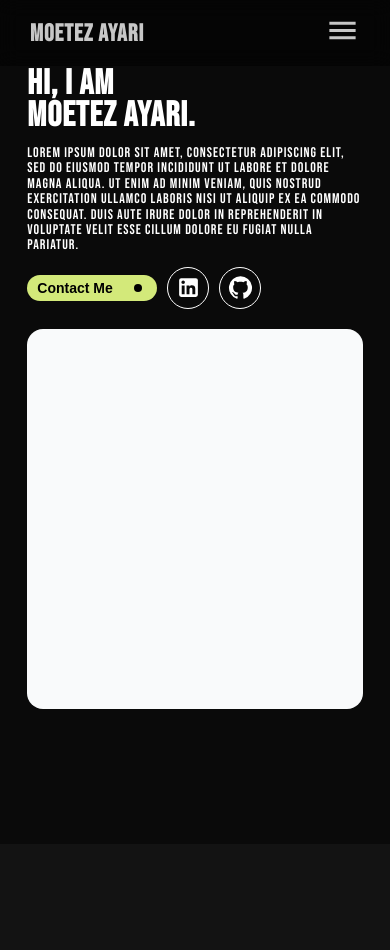
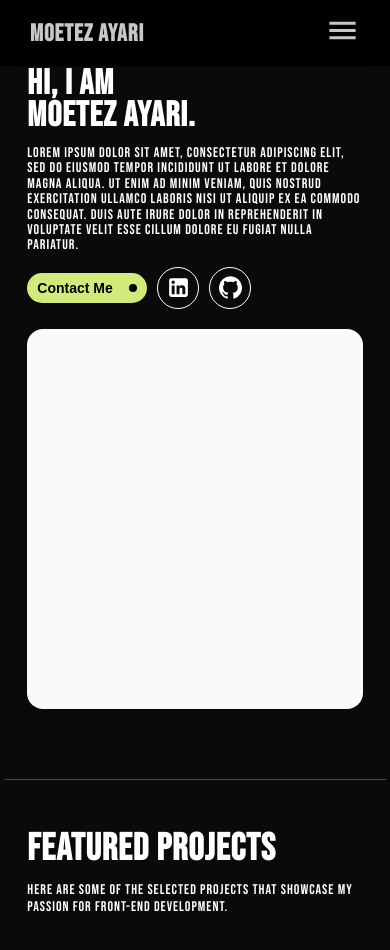
Before and after one commit to moetez96/web-portfolio, a React (Create React App) app: page / in a window 390 px wide. Shown: the top 950 px of the page. Before the commit the page ends 844 px from the top, so only its background shows below. Built offline with nearby package versions, Linux system fonts and the light colour scheme.

Commit message:
Add Projects section

```diff
--- a/src/App.css
+++ b/src/App.css
@@ -5,3 +5,12 @@
   margin: 0 auto;
   background-color: var(--primary-background-color);
 }
+
+hr {
+  background-color: #484848;
+  color: #484848;
+  border: 0;
+  height: 1px;
+  max-width: 98%;
+  margin: 60px auto;
+}
--- a/src/App.js
+++ b/src/App.js
@@ -2,6 +2,7 @@ import './App.css';
 import Navbar from "./components/layout/Navbar";
 import { useState, useEffect } from "react";
 import Home from "./components/layout/Home";
+import Projects from "./components/layout/Projects";
 
 function App() {
     const [isDark, setIsDark] = useState(() => {
@@ -21,6 +22,8 @@ function App() {
         <div className="App" data-theme={isDark ? "dark" : "light"}>
             <Navbar handleThemeChange={handleThemeChange} isDark={isDark}/>
             <Home />
+            <hr />
+            <Projects />
         </div>
     );
 }
--- /dev/null
+++ b/src/components/layout/Projects.js
@@ -0,0 +1,17 @@
+import "../../styles/projects.css"
+function Projects() {
+
+    return (
+        <div className="projects-wrapper">
+            <div className="projects-container">
+                <div className="projects-header">
+                    <h1>Featured Projects</h1>
+                    <p>Here are some of the selected projects that showcase
+                        my passion for front-end development.</p>
+                </div>
+            </div>
+        </div>
+    );
+}
+
+export default Projects;
--- a/src/index.css
+++ b/src/index.css
@@ -13,19 +13,21 @@ body {
 :root {
   --primary-background-color: #0A0A0A;
   --secondary-background-color: #1a1a1a;
-  --nav-color: rgba(0, 0, 0, 0.5);
+  --nav-color: rgba(0, 0, 0, 0.9);
   --button-text: rgba(10, 10, 10, 0.96);
   --button-hover-color: rgba(51, 51, 51, 0.96);
   --nav-text-color:#C7C7C7;
   --text-color: #FFFFFF;
+  --nav-divider-color: #202528;
 }
 
 [data-theme="light"] {
   --primary-background-color: #faf8f8;
   --secondary-background-color: #F9FAFB;
-  --nav-color: rgba(255, 255, 255, 0.5);
+  --nav-color: rgba(255, 255, 255, 0.9);
   --button-text: rgba(240, 240, 240, 0.96);
   --button-hover-color: rgba(199, 199, 199, 0.96);
   --nav-text-color:#383838;
   --text-color: #000000FF;
+  --nav-divider-color: #DFDAD7;
 }
--- a/src/styles/home.css
+++ b/src/styles/home.css
@@ -207,15 +207,15 @@
     .profile-contact-btns {
         gap: 10px;
         > button {
-            height: 26px;
-            min-width: 130px;
+            height: 30px;
+            min-width: 120px;
             padding: 0 10px;
             font-size: 14px;
         }
 
         > button .circle {
             position: absolute;
-            right: 15px;
+            right: 10px;
             width: 8px;
             height: 8px;
         }
@@ -227,6 +227,7 @@
         > button:hover .circle {
             width: 26px;
             height: 26px;
+            right: 5px;
         }
     }
 
--- /dev/null
+++ b/src/styles/projects.css
@@ -0,0 +1,66 @@
+.projects-wrapper {
+    position: relative;
+    width: 100%;
+    height: max-content;
+    min-height: 100dvh;
+    bottom: 10px;
+    color: var(--text-color);
+    background-color: var(--primary-background-color);
+}
+
+.projects-container {
+    gap: 10px;
+    padding: 0 7%;
+}
+
+.projects-header {
+    width: 600px;
+    >h1 {
+        font-size: 6.5vw;
+        line-height: 100%;
+        padding: 0;
+        margin: 0;
+    }
+    >p {
+        font-size: 18px;
+        line-height: 150%;
+        font-weight: normal;
+    }
+}
+
+@media (max-width: 1024px) {
+
+    .projects-header {
+        width: 450px;
+        >h1 {
+            font-size: 6.5vw;
+        }
+        >p {
+            font-size: 16px;
+            line-height: 120%;
+        }
+    }
+}
+
+@media (max-width: 768px) {
+
+    .projects-header {
+        width: 80%;
+        >h1 {
+            font-size: 43px;
+        }
+        >p {
+            font-size: 14px;
+        }
+    }
+}
+
+@media (max-width: 425px) {
+    .projects-header {
+        width: 100%;
+
+        >h1 {
+            font-size: 38px;
+        }
+    }
+}
```
